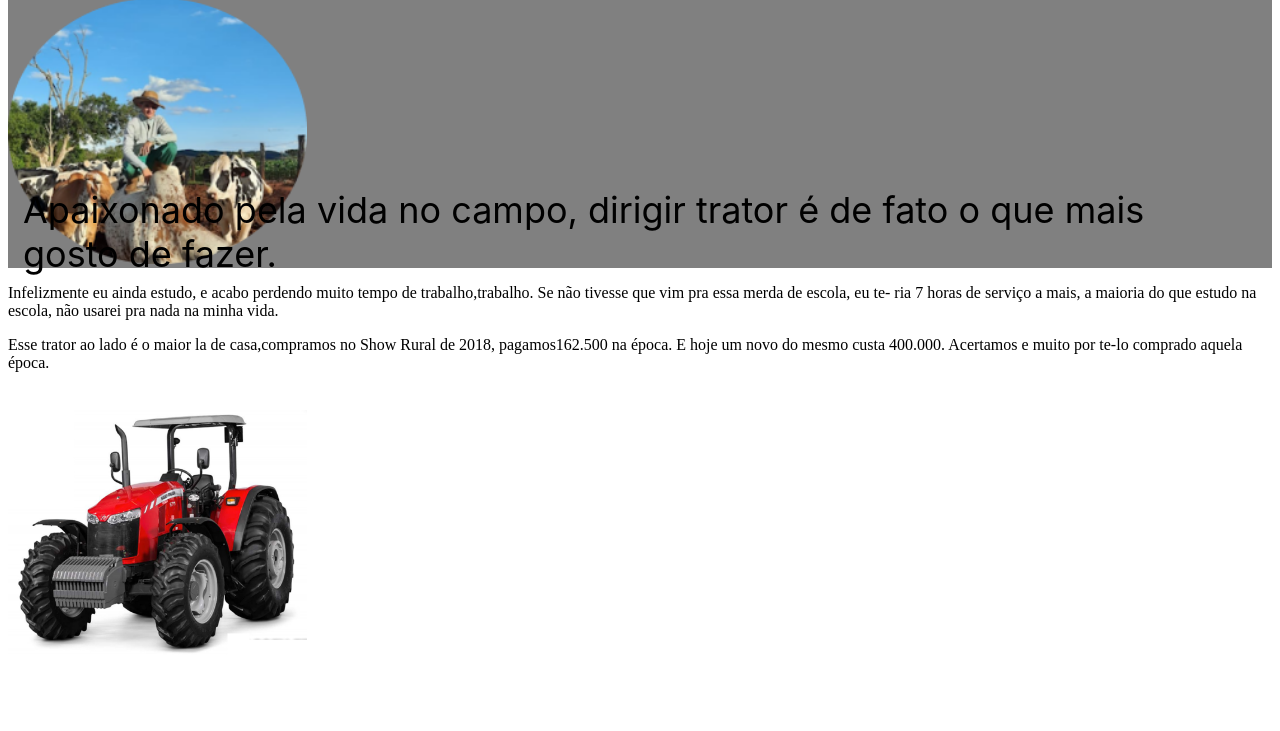
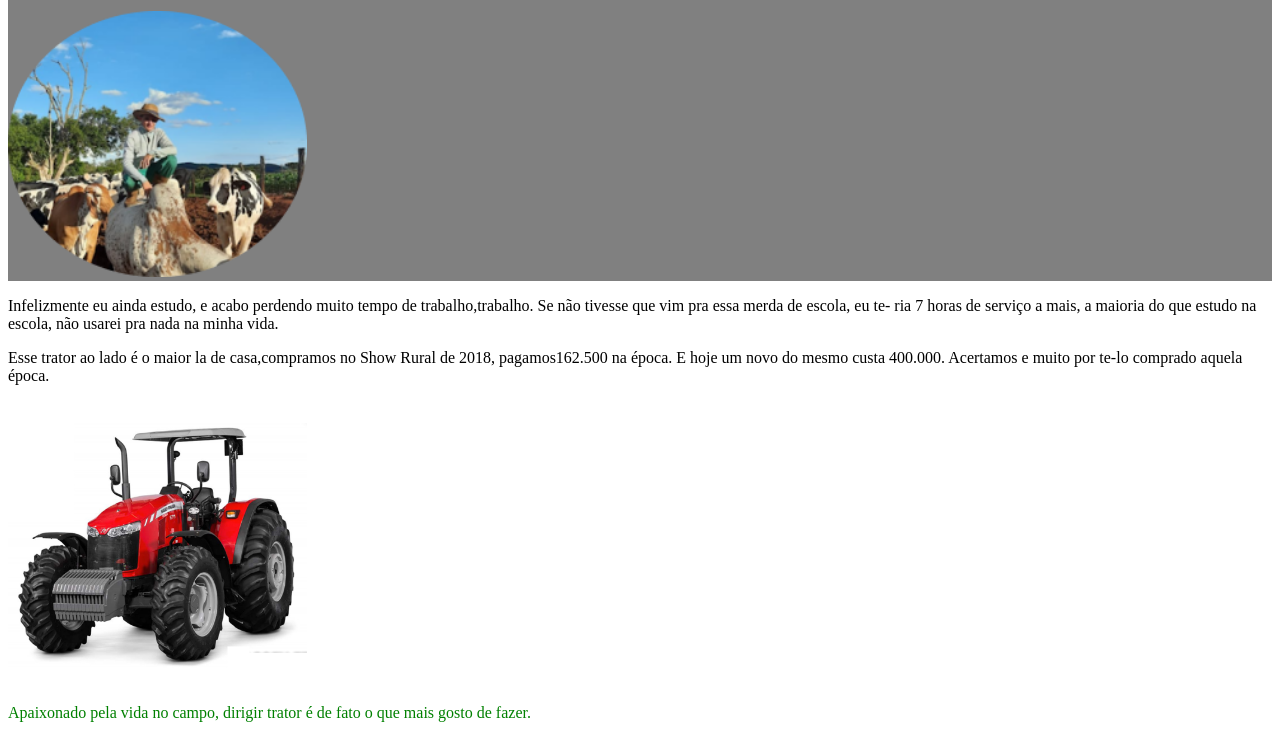
Before and after one commit to alvarofae/trator, a plain HTML site: page index.html in a window 1280 px wide. Shown: the part 69-800 px from the top of the page. Drawn offline with Linux system fonts and the light colour scheme.

Commit message:
Add files via upload

```diff
--- a/index.html
+++ b/index.html
@@ -10,18 +10,22 @@
   </head>
   <body>
     <header>
-    <section>  <h1> Álvaro Faé </h1>
+      <h1> Álvaro Faé </h1>
       <img class="Ellipse 1.png" src="Ellipse 1.png">
-       <h2>Apaixonado pela vida no campo, dirigir trator é de fato o que mais
-gosto de fazer.</h2>
-</section>
 
     </header>
 
-<p>   Infelizmente eu ainda estudo, e acabo perdendo muito tempo de trabalho,trabalho. Se não tivesse que vim pra essa merda de escola, eu te-
+           <p>   Infelizmente eu ainda estudo, e acabo perdendo muito tempo de trabalho,trabalho. Se não tivesse que vim pra essa merda de escola, eu te-
 ria 7 horas de serviço a mais, a maioria do que estudo na escola, não usarei pra nada na minha vida.</p>
-<p>Esse trator ao lado é o maior la de casa,compramos no Show Rural de 2018, pagamos162.500 na época. E hoje um novo do mesmo custa 400.000. Acertamos e muito  por te-lo comprado aquela época.</p>
+
+           <p>Esse trator ao lado é o maior la de casa,compramos no Show Rural de 2018, pagamos162.500 na época. E hoje um novo do mesmo custa 400.000. Acertamos e muito  por te-lo comprado aquela época.</p>
 
 <img class="trator.jpg" src="trator.jpg">
+
+        <footer>
+          Apaixonado pela vida no campo, dirigir trator é de fato o que mais
+          gosto de fazer.
+        </footer>
+
 </body>
 </html>
--- a/style.css
+++ b/style.css
@@ -6,7 +6,7 @@
     width: 159px;
     height: 259px;
     margin-left: 439px;
-    margin-right: 4567;
+    margin-right: 8745827777437772377;
     margin-top: 18px;
 
     background: url.Ellipse 1
@@ -16,23 +16,15 @@
     margin: 0 16px;
     font-size: 24px;
 }
-  h2{
-    position: absolute;
-width: 1149px;
-height: 78px;
-left: 23px;
-top: 227px;
 
-font-family: 'Inter';
-font-style: normal;
-font-weight: 400;
-font-size: 36px;
-line-height: 44px;
-
-  }
    header{
      background-color: gray
    }
+
   img{
    width: 299px
   }
+
+footer {
+  color:green
+}
```
